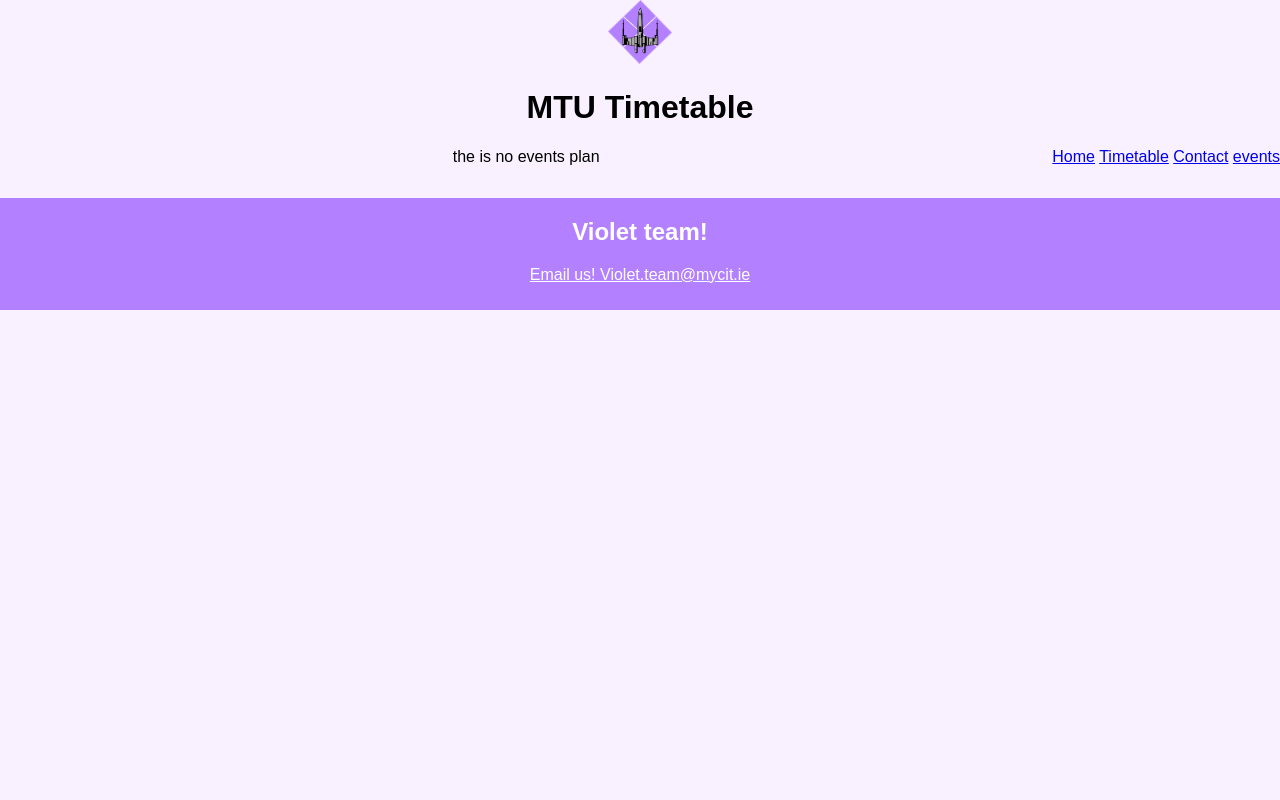
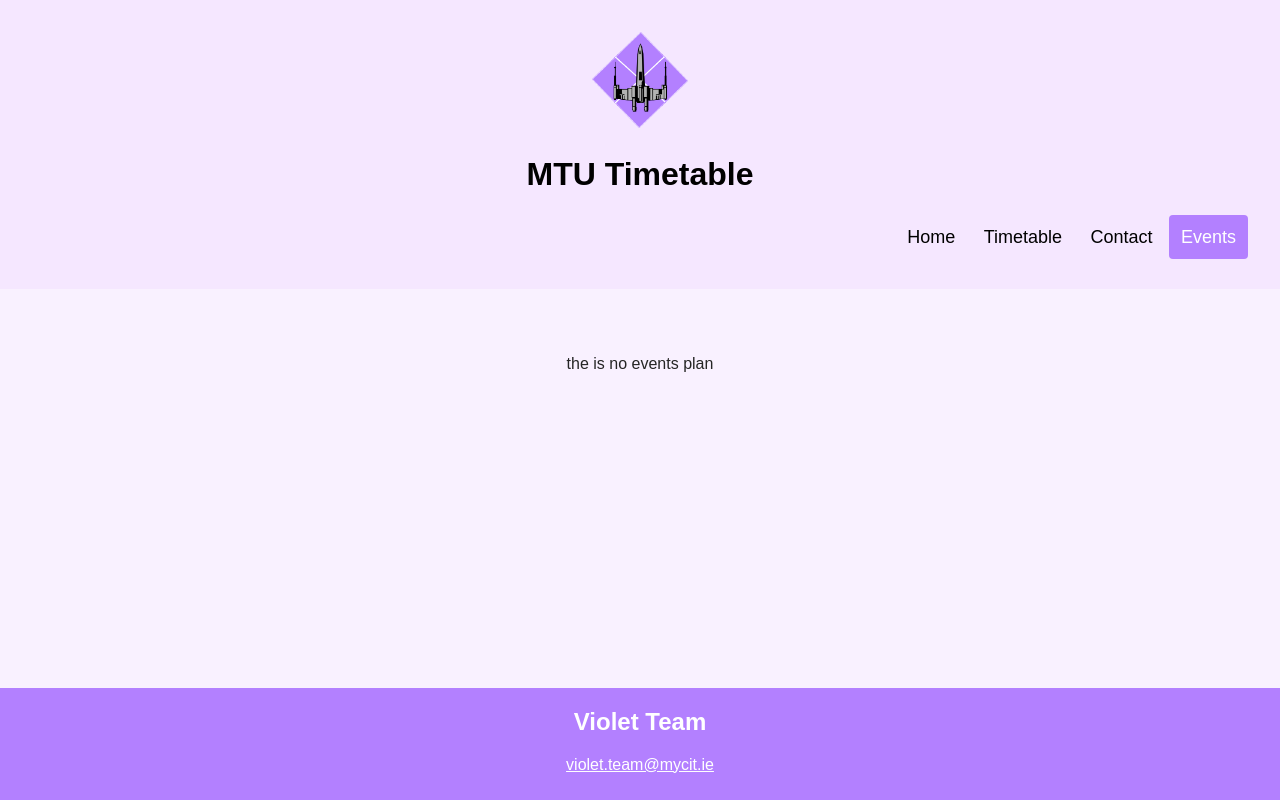
Before and after one commit to JaredWestley/Violet-Team, a plain HTML site: page events.html in a window 1280 px wide. Drawn offline with Linux system fonts and the light colour scheme.

Commit message:
fixed events page

```diff
--- a/events.html
+++ b/events.html
@@ -1,41 +1,47 @@
 <!DOCTYPE html>
+<html lang="en">
 
 <head>
+
+    <title>Test Website - Events</title>
+    <meta charset="utf-8">
     <link rel="stylesheet" type="text/css" href="style.css" />
     <meta name="viewport" content="width=device-width, initial-scale=1">
     <link href="images/violet.png" rel="shortcut icon">
-  <title>Test Website-events</title>
+
 </head>
+
 <body>
- <div class="header">
-    <div style="text-align: center; padding-bottom: 0.5;">
-      <a href="index.html" style="user-select: none;"><img src="images/violet.png" style="width: 5%; height: 5%;"></a>
+
+<div id="topper">
+
+    <header>
+        <div id="header-block">
+            <a href="#" class="no-select">
+                <img class="logo" src="images/violet.png" alt="Team Violet Logo">
+            </a>
             <h1>MTU Timetable</h1>
         </div>
-    <div class="header-right" style="padding-top: 0%;">
+        <div class="header-right">
             <a href="index.html">Home</a>
             <a href="timetable.html">Timetable</a>
             <a href="contact.html">Contact</a>
-      <a class="active" href="#events">events</a>
+            <a class="active" href="#">Events</a>
         </div>
+    </header>
+
+    <main>
+        <div class="main">
+            <p>the is no events plan</p>
+        </div>
+    </main>
+
+    <div id="pusher"></div>
+
 </div>
 
-
-
-   <p>the is no events plan</p>
-
-
-
-
-
-
-
-
-
 <footer>
-    <h2 style="text-align: center;">Violet team!</h2>
-    <p style="text-align: center; padding-bottom: 1%;"><a href="mailto:violet.team@mycit.ie"
-        style="cursor: pointer; color: white;">Email us! Violet.team@mycit.ie</a></p>
+    <h2>Violet Team</h2>
+    <p><a class="select" href="mailto:violet.team@mycit.ie">violet.team@mycit.ie</a></p>
 </footer>
-
 </body>
--- a/style.css
+++ b/style.css
@@ -183,7 +183,6 @@ input[type=text], select, textarea {
     resize: vertical
 }
 
-
 input[type=email], select, textarea {
     width: 100%;
     padding: 12px;
@@ -195,7 +194,6 @@ input[type=email], select, textarea {
     resize: vertical
 }
 
-
 input[type=submit] {
     color: white;
     padding: 12px 20px;
@@ -204,14 +202,12 @@ input[type=submit] {
     cursor: pointer;
 }
 
-
 .container-input {
     border-radius: 5px;
     padding: 20px;
     font-family: monospace;
     font-size: 16px;
 }
-
 
 div.form  {
     display: block;
```
Also changed, not shown: contact.html (+1 -1 lines), index.html (+1 -1 lines). Lines whose indentation alone changed are shown as unchanged.
